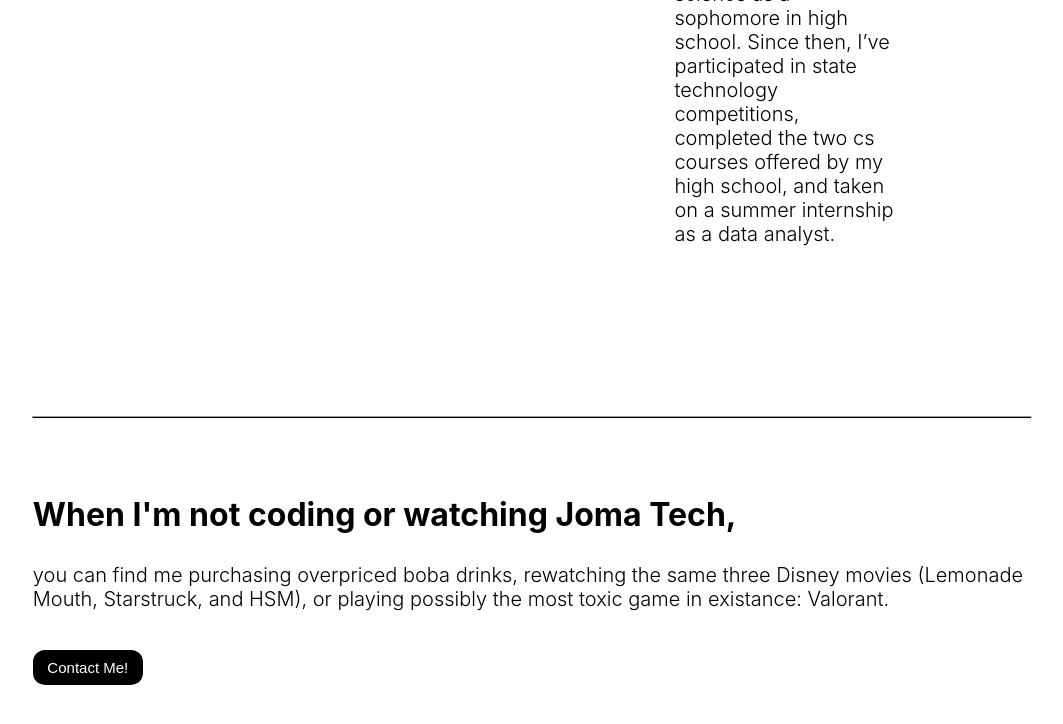
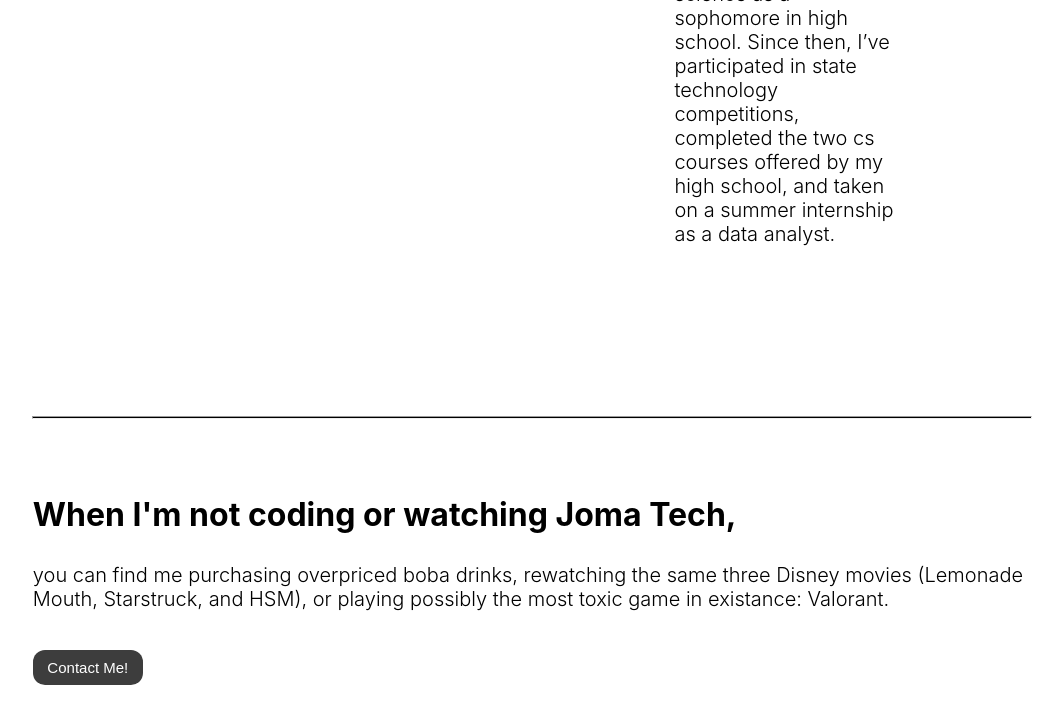
Before and after one commit to gracehjy/Personal-Webpage, a plain HTML site: page index.html in a window 1280 px wide. In both pictures the pointer is over the button "Contact Me!". Shown: the part 588-1312 px from the top of the page, without its empty margins (108-1171 px from the left). Drawn offline with Linux system fonts and the light colour scheme.

Commit message:
add btn hover effect

```diff
--- a/styles.css
+++ b/styles.css
@@ -134,3 +134,7 @@ hr.animated{
     height: 35px;
     width: 110px;
 }
+
+.btn #submit:hover{
+    background-color: #3d3d3d;
+}
```
